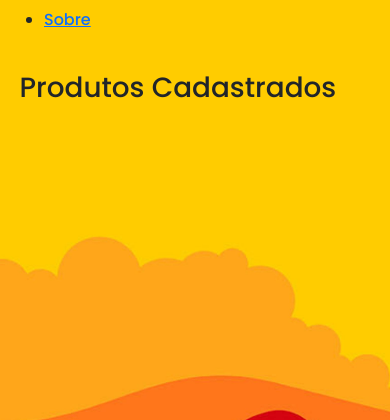
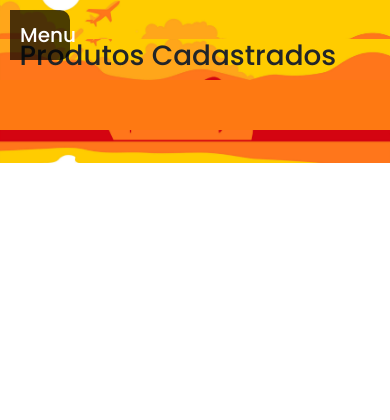
Before and after one commit to sdm-cmb/collectionstep, a Flask app: page / in a window 390 px wide. Shown: the top 420 px of the page. After the commit the page ends 163 px from the top, so only its background shows below. Run offline with Flask 3, Linux system fonts and the light colour scheme; data that the repository does not hold is empty; some libraries are stand-ins or nearby versions.

Commit message:
update index

```diff
--- a/projetinho_pae/Pasta sem título/static/Style.css
+++ b/projetinho_pae/Pasta sem título/static/Style.css
@@ -100,3 +100,63 @@
         margin: 100px 0 auto; /* Corrigido o valor de margem */
     }
 }
+
+.menu {
+    position: fixed;
+    top: 10px;
+    left: 10px;
+    background-color: rgba(0, 0, 0, 0.7);
+    color: white;
+    padding: 10px;
+    border-radius: 0 10px 10px 0;
+    transition: width 0.3s ease;
+}
+
+.menu-button {
+    border: none;
+    background: none;
+    color: white;
+    cursor: pointer;
+}
+
+.button-cascade {
+    display: flex;
+    flex-direction: column;
+    align-items: flex-start;
+    transition: opacity 0.5s ease, max-height 0.5s ease;
+    opacity: 0;
+    max-height: 0;
+    overflow: hidden;
+}
+
+.button-cascade .option {
+    color: white;
+    padding: 10px 0;
+}
+
+.menu-button:hover + .button-cascade,
+.button-cascade:hover {
+    opacity: 1;
+    max-height: 200px;
+}
+
+@media (max-width: 768px) {
+    .menu {
+        width: 60px; /* Largura reduzida para ícone de menu */
+    }
+
+    .menu-button {
+        font-size: 20px; /* Tamanho do ícone de menu */
+    }
+
+    .button-cascade {
+        align-items: center; /* Centraliza os botões em telas menores */
+    }
+}
+
+/* Esconde os botões na cascata por padrão */
+.button-cascade.hidden {
+    opacity: 0;
+    max-height: 0;
+    pointer-events: none; /* Não permite clique quando oculto */
+}
--- /dev/null
+++ b/projetinho_pae/Pasta sem título/static/js/script.js
@@ -0,0 +1,9 @@
+// Selecione o botão do menu e os botões da cascata
+const menuButton = document.getElementById('menu-button');
+const buttonCascade = document.querySelector('.button-cascade');
+
+// Adicione um ouvinte de evento de clique ao botão do menu
+menuButton.addEventListener('click', function() {
+    // Alterne a classe 'hidden' nos botões da cascata ao clicar no botão do menu
+    buttonCascade.classList.toggle('hidden');
+});
--- a/projetinho_pae/Pasta sem título/templates/Index.html
+++ b/projetinho_pae/Pasta sem título/templates/Index.html
@@ -1,3 +1,4 @@
+<!DOCTYPE html>
 <html lang="pt-br">
 
 <head>
@@ -6,31 +7,30 @@
     <link rel="stylesheet" href="../static/Style.css">
     <link rel="stylesheet" href="../static/bootstrap.css">
     <title>tela inicial</title>
-
 </head>
 
 <body>
-
     <header>
         <div class="container">
-          <h1><a href="index.html"></a></h1>
-          <nav>
-            <ul>
-              <li><a href="{{url_for('cadastrar_produto')}}">Sobre</a></li>
-            </ul>
-          </nav>
+            <h1><a href="index.html"></a></h1>
         </div>
-      </header>
+    </header>
 
+    <nav class="menu">
+        <button id="menu-button" class="menu-button">Menu</button>
+        <div class="button-cascade hidden">
+            <a href="{{ url_for('cadastrar_produto') }}" class="option">Cadastrar Produto</a>
+            <a href="{{ url_for('paginaInicial') }}" class="option">Página Inicial</a>
+        </div>
+    </nav>
 
     <div class="prod_cad_list">
         <div class="produtos">
             <h1>Produtos Cadastrados</h1>
-
             <table>
                 {% for Product in Produtos %}
                 <tr>
-                    <td>{{Product.rastreio_pedido}} </td>
+                    <td>{{Product.rastreio_pedido}}</td>
                     <td>{{Product.datareceb_prod}}</td>
                     <td>
                         <p class="stats"> A caminho</p>
@@ -39,16 +39,14 @@
                 </tr>
                 {% endfor %}
             </table>
+        </div>
+    </div>
 
+    <footer>
+        <div class="rodape_page"></div>
+    </footer>
 
-        </div>
-
-    </div>
-    <footer>
-        <div class="rodape_page">
-
-        </div>
-    </footer>
+    <script src="../static/js/script.js"></script>
 </body>
 
 </html>
```
Also changed, not shown: projetinho_pae/Pasta sem título/main.py (line endings or trailing spaces).
